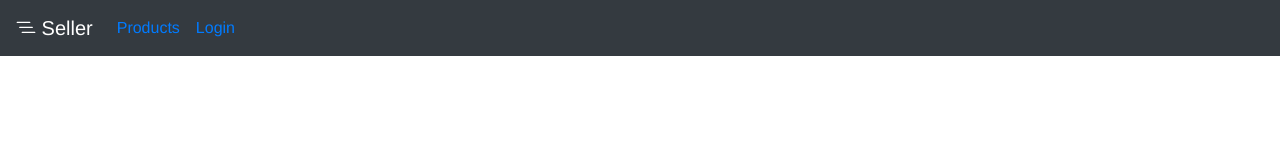
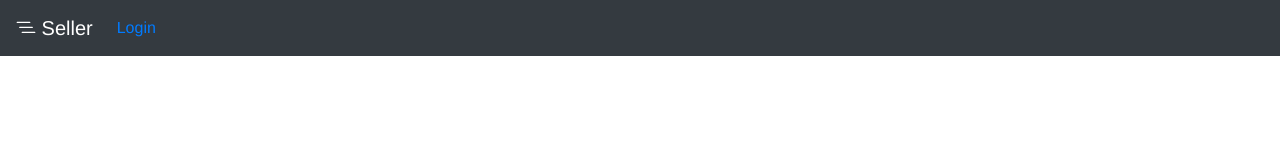
Before and after one commit to yskuridov/E-Commerce-using-Vue.js-and-Spring-Boot, a Vue app in the folder ys_ecommerce/front-end/: page / in a window 1280 px wide. Shown: the top 160 px of the page. Built offline with nearby package versions, Linux system fonts and the light colour scheme.

Commit message:
Code cleanup (DRY) in navbar

```diff
--- a/ys_ecommerce/front-end/src/components/Navbar.vue
+++ b/ys_ecommerce/front-end/src/components/Navbar.vue
@@ -7,15 +7,21 @@
                     Seller
                 </b-navbar-brand>
                 <b-navbar-nav>
-                    <b-nav-item><router-link to="/products">Products</router-link></b-nav-item>
-                    <b-nav-item v-if="this.userStore.isLoggedIn && this.userStore.isVendor">My Profile</b-nav-item>
-                    <b-nav-item v-if="this.userStore.isLoggedIn && !this.userStore.isVendor"><router-link to="/cart">My cart</router-link></b-nav-item>
-                    <b-nav-item v-if="!this.userStore.isLoggedIn">
+                    <b-nav-item v-if="isVendor()">
+                        <router-link to="/products">Products</router-link>
+                    </b-nav-item>
+                    <b-nav-item v-if="isVendor()">
+                        <router-link>My Profile</router-link>
+                    </b-nav-item>
+                    <b-nav-item v-if="isCustomer()">
+                        <router-link to="/cart">My cart</router-link>
+                    </b-nav-item>
+                    <b-nav-item v-if="!isLoggedIn()">
                         <router-link to="/login">Login</router-link>
                     </b-nav-item>
                 </b-navbar-nav>
             </div>
-            <div v-if="this.userStore.isLoggedIn" class="d-flex text-warning">
+            <div v-if="isLoggedIn()" class="d-flex text-warning">
                 Welcome, {{this.userStore.loggedInUser.firstName}}
                 <b-button @click="this.userStore.logout">
                     <b-icon icon="door-open" aria-hidden="true">Disconnect</b-icon>
@@ -33,6 +39,21 @@ export default {
           const userStore = useUserStore();
           return { userStore }
     },
+    methods:{
+        isVendor(){
+            if(this.isLoggedIn() && this.userStore.isVendor) return true;
+            else return false;
+        },
+        isCustomer(){
+            if(this.isLoggedIn() && !this.userStore.isVendor) return true;
+            else return false;
+        },
+        isLoggedIn(){
+            if(this.userStore.isLoggedIn) return true;
+            else return false;
+        }
+    }
+
 }
 </script>
 <style lang="">
--- a/ys_ecommerce/front-end/src/components/userprofiles/CartItem.vue
+++ b/ys_ecommerce/front-end/src/components/userprofiles/CartItem.vue
@@ -7,7 +7,7 @@
         class="mb-2"
         >
             <b-card-text>
-                <p>{{ item.price }}</p>
+                <p>Price: {{ item.price }}$</p>
                 <b-button>
                     <b-icon icon="trash-fill" aria-hidden="true"></b-icon>
                 </b-button>
```
Also changed, not shown: ys_ecommerce/front-end/src/components/userprofiles/UserProfile.vue (deleted).
